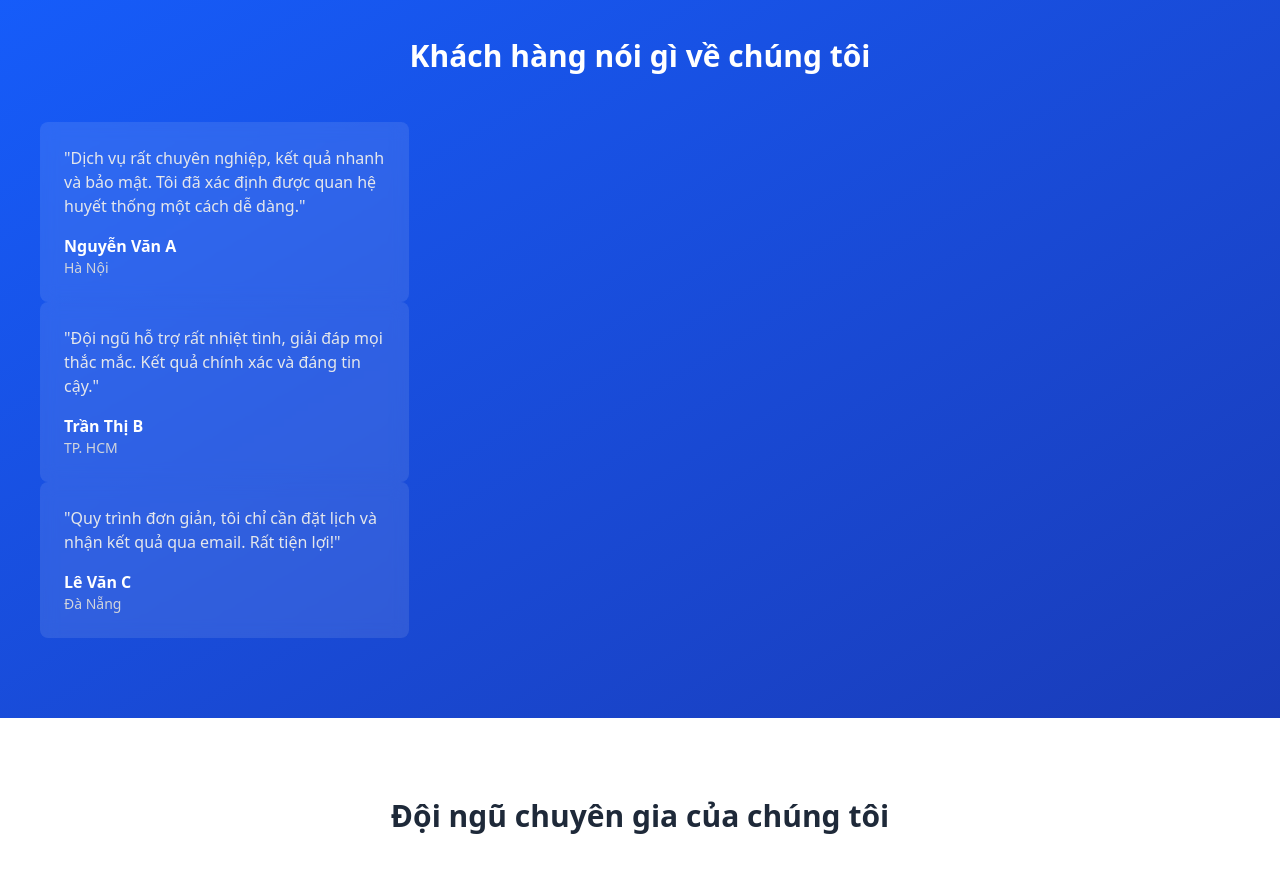
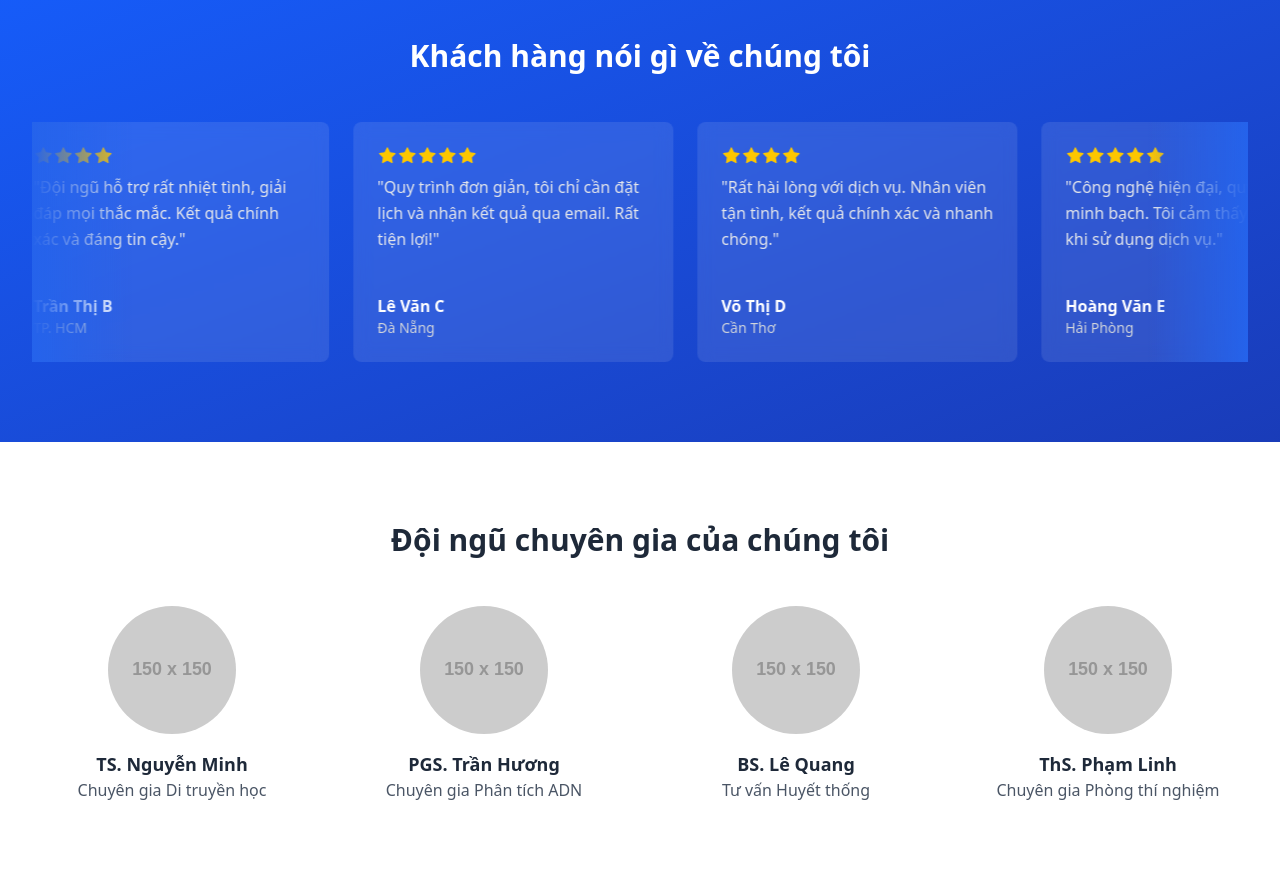
Before and after one commit to KagMinDev/Bloodline-DNA, a React (Vite) app in the folder FE/Web/Bloodline-DNA/: page / in a window 1280 px wide. Shown: the part 1540-2421 px from the top of the page. Built offline with nearby package versions, Linux system fonts and the light colour scheme; the HTML template or start-up script is replaced by a standard one.

Commit message:
homepage UI

```diff
--- a/FE/Web/Bloodline-DNA/src/features/home/HomePage.tsx
+++ b/FE/Web/Bloodline-DNA/src/features/home/HomePage.tsx
@@ -10,10 +10,10 @@ import {
   ShieldCheck,
   Users,
 } from "lucide-react";
+import { AiFillStar } from "react-icons/ai";
 import { Link } from "react-router-dom";
-import { Autoplay, Pagination } from "swiper/modules";
-import { Swiper, SwiperSlide } from "swiper/react";
 import { Footer, Header } from "../../components";
+import "./custom-styles.css"; // Thêm dòng này vào đầu file component
 
 const { Panel } = Collapse;
 
@@ -259,50 +259,132 @@ const HomePage: React.FC = () => {
             Khách hàng nói gì về chúng tôi
           </h2>
 
-          <Swiper
-            modules={[Autoplay, Pagination]}
-            autoplay={{ delay: 300, disableOnInteraction: false }}
-            loop={true}
-            pagination={{ clickable: true }}
-            spaceBetween={30}
-            slidesPerView={1} // mobile default
-            breakpoints={{
-              768: { slidesPerView: 2 },
-              1024: { slidesPerView: 3 },
-            }}
-            className="!overflow-visible"
-          >
+          {/* Auto-scrolling testimonials */}
+          <div className="relative overflow-hidden testimonial-container">
+            <div className="flex gap-6 auto-scroll-container">
+              {/* First set of testimonials */}
               {[
                 {
                   content:
                     "Dịch vụ rất chuyên nghiệp, kết quả nhanh và bảo mật. Tôi đã xác định được quan hệ huyết thống một cách dễ dàng.",
                   name: "Nguyễn Văn A",
                   location: "Hà Nội",
+                  rating: 5,
                 },
                 {
                   content:
                     "Đội ngũ hỗ trợ rất nhiệt tình, giải đáp mọi thắc mắc. Kết quả chính xác và đáng tin cậy.",
                   name: "Trần Thị B",
                   location: "TP. HCM",
+                  rating: 4.5,
                 },
                 {
                   content:
                     "Quy trình đơn giản, tôi chỉ cần đặt lịch và nhận kết quả qua email. Rất tiện lợi!",
                   name: "Lê Văn C",
                   location: "Đà Nẵng",
+                  rating: 5,
+                },
+                {
+                  content:
+                    "Rất hài lòng với dịch vụ. Nhân viên tận tình, kết quả chính xác và nhanh chóng.",
+                  name: "Võ Thị D",
+                  location: "Cần Thơ",
+                  rating: 4,
+                },
+                {
+                  content:
+                    "Công nghệ hiện đại, quy trình minh bạch. Tôi cảm thấy yên tâm khi sử dụng dịch vụ.",
+                  name: "Hoàng Văn E",
+                  location: "Hải Phòng",
+                  rating: 5,
                 },
               ].map((testimonial, index) => (
-              <SwiperSlide key={index} className="h-full">
-                <div className="h-full p-6 mx-2 rounded-lg bg-white/10 backdrop-blur-sm">
-                  <p className="mb-4 text-gray-200">"{testimonial.content}"</p>
-                  <p className="font-semibold">{testimonial.name}</p>
+                <div
+                  key={`first-${index}`}
+                  className="testimonial-card flex-shrink-0 p-6 rounded-lg bg-white/10 backdrop-blur-sm w-80 min-h-[200px] flex flex-col justify-between"
+                >
+                  <div className="flex mb-2">
+                    {Array.from({ length: testimonial.rating }).map((_, i) => (
+                      <AiFillStar key={i} className="text-xl text-yellow-400" />
+                    ))}
+                  </div>
+                  <p className="mb-4 text-base leading-relaxed text-gray-200">
+                    "{testimonial.content}"
+                  </p>
+                  <div className="mt-auto">
+                    <p className="font-semibold text-white">
+                      {testimonial.name}
+                    </p>
                     <p className="text-sm text-gray-300">
                       {testimonial.location}
                     </p>
                   </div>
-              </SwiperSlide>
+                </div>
               ))}
-          </Swiper>
+
+              {/* Duplicate set for seamless loop */}
+              {[
+                {
+                  content:
+                    "Dịch vụ rất chuyên nghiệp, kết quả nhanh và bảo mật. Tôi đã xác định được quan hệ huyết thống một cách dễ dàng.",
+                  name: "Nguyễn Văn A",
+                  location: "Hà Nội",
+                  rating: 5,
+                },
+                {
+                  content:
+                    "Đội ngũ hỗ trợ rất nhiệt tình, giải đáp mọi thắc mắc. Kết quả chính xác và đáng tin cậy.",
+                  name: "Trần Thị B",
+                  location: "TP. HCM",
+                  rating: 4.5,
+                },
+                {
+                  content:
+                    "Quy trình đơn giản, tôi chỉ cần đặt lịch và nhận kết quả qua email. Rất tiện lợi!",
+                  name: "Lê Văn C",
+                  location: "Đà Nẵng",
+                  rating: 5,
+                },
+                {
+                  content:
+                    "Rất hài lòng với dịch vụ. Nhân viên tận tình, kết quả chính xác và nhanh chóng.",
+                  name: "Võ Thị D",
+                  location: "Cần Thơ",
+                  rating: 4,
+                },
+                {
+                  content:
+                    "Công nghệ hiện đại, quy trình minh bạch. Tôi cảm thấy yên tâm khi sử dụng dịch vụ.",
+                  name: "Hoàng Văn E",
+                  location: "Hải Phòng",
+                  rating: 5,
+                },
+              ].map((testimonial, index) => (
+                <div
+                  key={`second-${index}`}
+                  className="testimonial-card flex-shrink-0 p-6 rounded-lg bg-white/10 backdrop-blur-sm w-80 min-h-[200px] flex flex-col justify-between"
+                >
+                  <div className="flex mb-2">
+                    {Array.from({ length: testimonial.rating }).map((_, i) => (
+                      <AiFillStar key={i} className="text-xl text-yellow-400" />
+                    ))}
+                  </div>{" "}
+                  <p className="mb-4 text-base leading-relaxed text-gray-200">
+                    "{testimonial.content}"
+                  </p>
+                  <div className="mt-auto">
+                    <p className="font-semibold text-white">
+                      {testimonial.name}
+                    </p>
+                    <p className="text-sm text-gray-300">
+                      {testimonial.location}
+                    </p>
+                  </div>
+                </div>
+              ))}
+            </div>
+          </div>
         </div>
       </section>
 
--- /dev/null
+++ b/FE/Web/Bloodline-DNA/src/features/home/custom-styles.css
@@ -0,0 +1,62 @@
+/* testimonial-slider.css */
+
+.auto-scroll-container {
+  animation: scroll-horizontal 30s linear infinite;
+  width: max-content;
+}
+
+.auto-scroll-container:hover {
+  animation-play-state: paused;
+}
+
+@keyframes scroll-horizontal {
+  0% {
+    transform: translateX(0);
+  }
+  100% {
+    transform: translateX(-50%);
+  }
+}
+
+/* Mobile responsive */
+@media (max-width: 768px) {
+  .auto-scroll-container {
+    animation-duration: 20s;
+  }
+}
+
+/* Optional: Fade effect at edges */
+.testimonial-container {
+  position: relative;
+}
+
+.testimonial-container::before,
+.testimonial-container::after {
+  content: '';
+  position: absolute;
+  top: 0;
+  bottom: 0;
+  width: 100px;
+  z-index: 10;
+  pointer-events: none;
+}
+
+.testimonial-container::before {
+  left: 0;
+  background: linear-gradient(to right, rgba(37, 99, 235, 1), transparent);
+}
+
+.testimonial-container::after {
+  right: 0;
+  background: linear-gradient(to left, rgba(37, 99, 235, 1), transparent);
+}
+
+/* Testimonial card hover effects */
+.testimonial-card {
+  transition: transform 0.3s ease, box-shadow 0.3s ease;
+}
+
+.testimonial-card:hover {
+  transform: translateY(-5px);
+  box-shadow: 0 10px 25px rgba(0, 0, 0, 0.2);
+}
```
Lines whose indentation alone changed are shown as unchanged.
